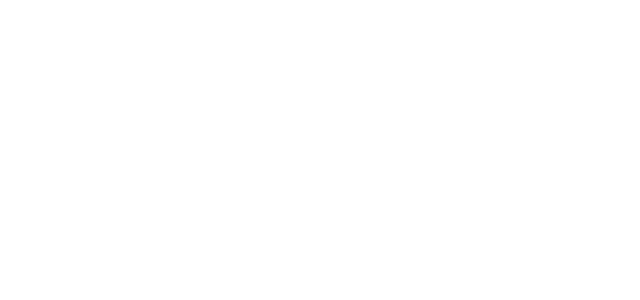
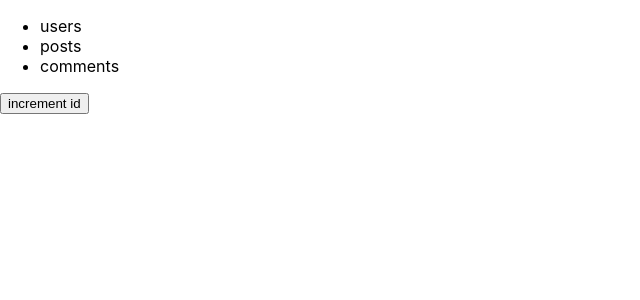
Before and after one commit to aleks1303/may-2024_react-preview, a React (Create React App) app: page / in a window 1280 px wide. Shown: the top 300 px of the page, without its empty margins (0-640 px from the left). Built offline with nearby package versions, Linux system fonts and the light colour scheme; no server answers.

Commit message:
react_preview_perfomance_hooks_memo

```diff
--- a/src/App.tsx
+++ b/src/App.tsx
@@ -1,11 +1,22 @@
-import React from 'react';
+import React, {FC, useState} from 'react';
 import './App.css';
+import Menu from "./components/menu/Menu";
+import User from "./components/user/User";
 
-function App() {
+
+// memo - дозволяє пропустити рірендерінг компонента, коли його пропси не змінюються
+
+const App: FC = () => {
+  const [id, setId] = useState<number>(1)
+  const incrementId = () =>{
+    setId(prevState => ++prevState)
+  }
   return (
-    <div>
-
-    </div>
+    <>
+      <Menu/>
+      <User id={id}/>
+      <button onClick={incrementId}>increment id</button>
+    </>
   );
 }
 
--- /dev/null
+++ b/src/components/menu/Menu.tsx
@@ -0,0 +1,16 @@
+import React, {memo} from 'react';
+
+const Menu = memo(() => {
+    console.log('menu')
+    return (
+        <div>
+            <ul>
+                <li>users</li>
+                <li>posts</li>
+                <li>comments</li>
+            </ul>
+        </div>
+    );
+});
+
+export default Menu;
--- /dev/null
+++ b/src/components/user/User.tsx
@@ -0,0 +1,21 @@
+import React, {FC, useEffect, useState} from 'react';
+
+type IProps = {id:number, name?:string}
+const User :FC<IProps> = ({id}) => {
+    console.log('user component');
+    const [user, setUser] = useState<IProps | null>(null)
+    useEffect(() => {
+        fetch('https://jsonplaceholder.typicode.com/users/' + id)
+            .then((value) => value.json())
+            .then(value => {
+                setUser(value)
+            });
+    }, []);
+    return (
+        <div>
+            {user && <h2>user.name</h2>}
+        </div>
+    );
+};
+
+export default User;
```
